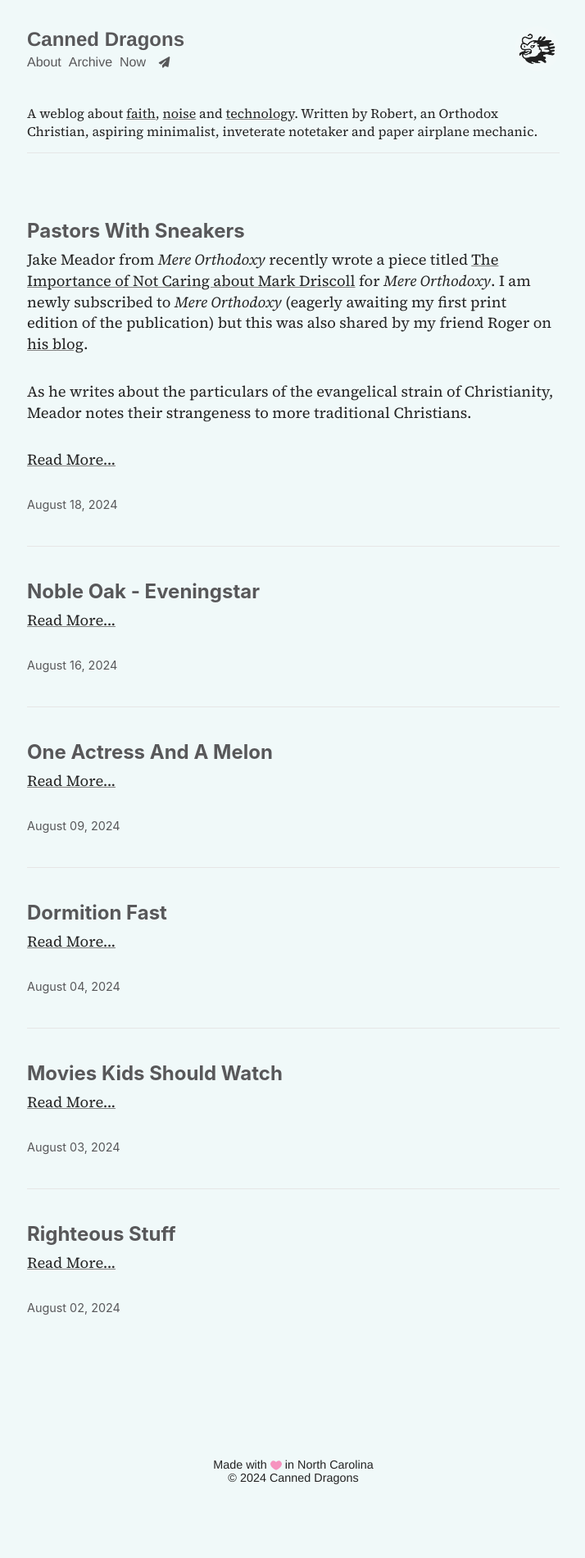
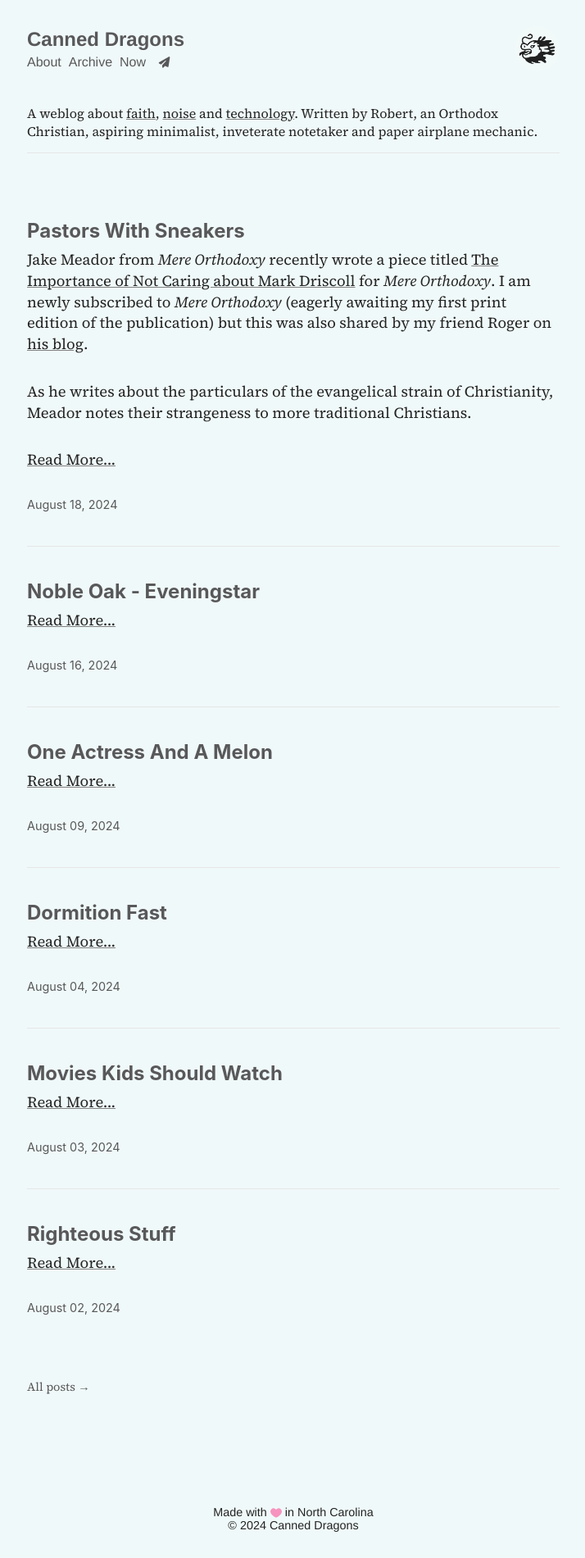
Before and after one commit to frostedechoes/canneddragons, a Jekyll site: the page built from index.md, in a window 1280 px wide. Shown: the whole page at 82% size, without its empty margins (282-996 px from the left). Built offline with Jekyll 4.4.1, drawn with Linux system fonts in a browser that asks for light colours; nearby versions of some CDN libraries; before the commit the page ends 1843 px from its top, so only the background shows below that.

Commit message:
Added all posts link to index

```diff
--- a/_layouts/index.html
+++ b/_layouts/index.html
@@ -38,7 +38,9 @@
 
 {% endfor %}
 
-<p><a href="/blog" class="internal-link">All posts →</a></p>-->
+-->
+
+<p><a href="/blog" class="internal-link">All posts →</a></p>
 
 </main>
 
```
